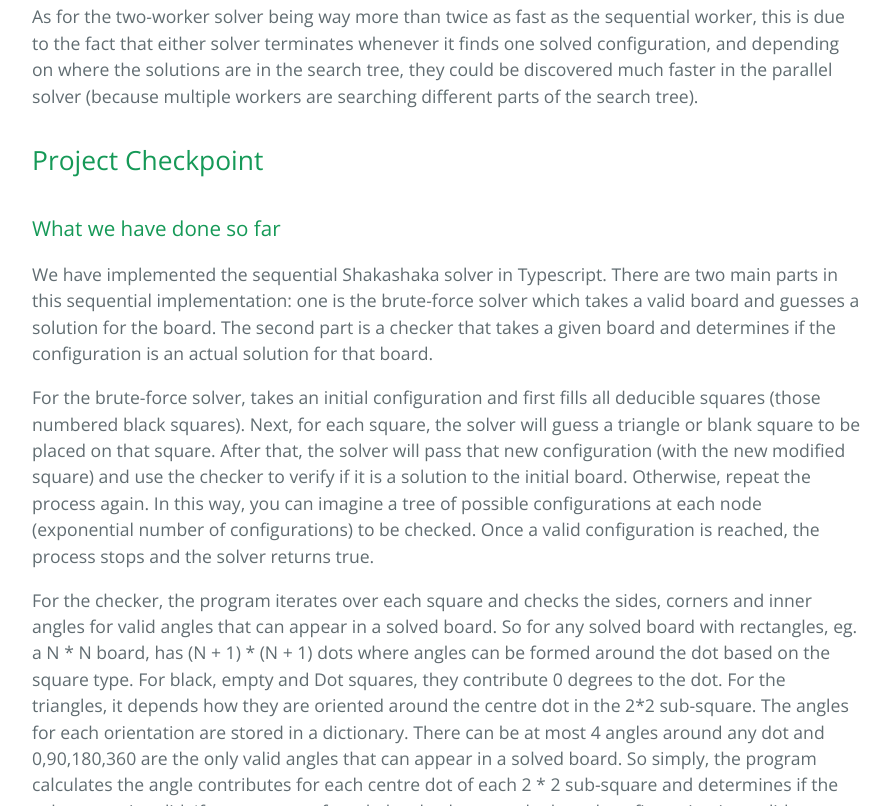
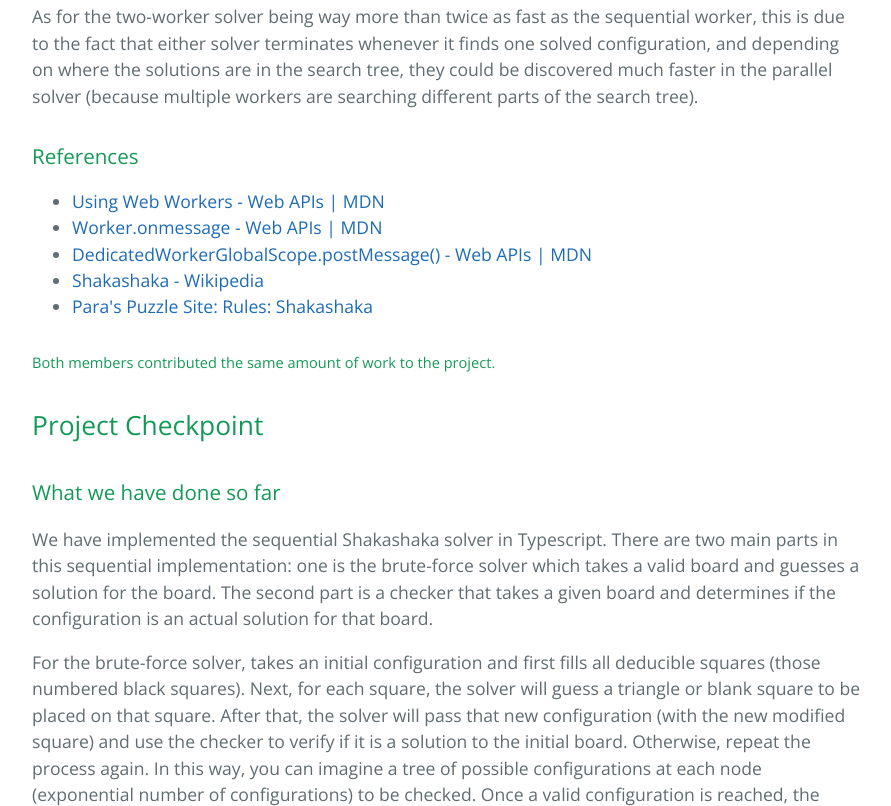
Before and after one commit to takumif/shakashaka_solver, a plain HTML site: page index.html in a window 1280 px wide. Shown: the part 11194-12000 px from the top of the page, without its empty margins (192-1083 px from the left). Drawn offline with nearby package versions, Linux system fonts and the light colour scheme.

```diff
--- a/index.html
+++ b/index.html
@@ -268,6 +268,20 @@ For the sample 5 by 5 board, the speedup achieved was about ~4.5 over the sequen
 
 <p>As for the two-worker solver being way more than twice as fast as the sequential worker, this is due to the fact that either solver terminates whenever it finds one solved configuration, and depending on where the solutions are in the search tree, they could be discovered much faster in the parallel solver (because multiple workers are searching different parts of the search tree).</p>
 
+<h3>
+<a id="references" class="anchor" href="#references" aria-hidden="true"><span aria-hidden="true" class="octicon octicon-link"></span></a>References</h3>
+
+<ul>
+<li><a href="https://developer.mozilla.org/en-US/docs/Web/API/Web_Workers_API/Using_web_workers">Using Web Workers - Web APIs | MDN</a></li>
+<li><a href="https://developer.mozilla.org/en-US/docs/Web/API/Worker/onmessage">Worker.onmessage - Web APIs | MDN</a></li>
+<li><a href="https://developer.mozilla.org/en-US/docs/Web/API/DedicatedWorkerGlobalScope/postMessage">DedicatedWorkerGlobalScope.postMessage() - Web APIs | MDN</a></li>
+<li><a href="https://en.wikipedia.org/wiki/Shakashaka">Shakashaka - Wikipedia</a></li>
+<li><a href="http://puzzleparasite.blogspot.com/2011/12/rules-shakashaka.html">Para's Puzzle Site: Rules: Shakashaka</a></li>
+</ul>
+
+<h5>
+<a id="both-members-contributed-the-same-amount-of-work-to-the-project" class="anchor" href="#both-members-contributed-the-same-amount-of-work-to-the-project" aria-hidden="true"><span aria-hidden="true" class="octicon octicon-link"></span></a>Both members contributed the same amount of work to the project.</h5>
+
 <h2>
 <a id="project-checkpoint" class="anchor" href="#project-checkpoint" aria-hidden="true"><span aria-hidden="true" class="octicon octicon-link"></span></a>Project Checkpoint</h2>
 
```
Also changed, not shown: params.json (+1 -1 lines).
